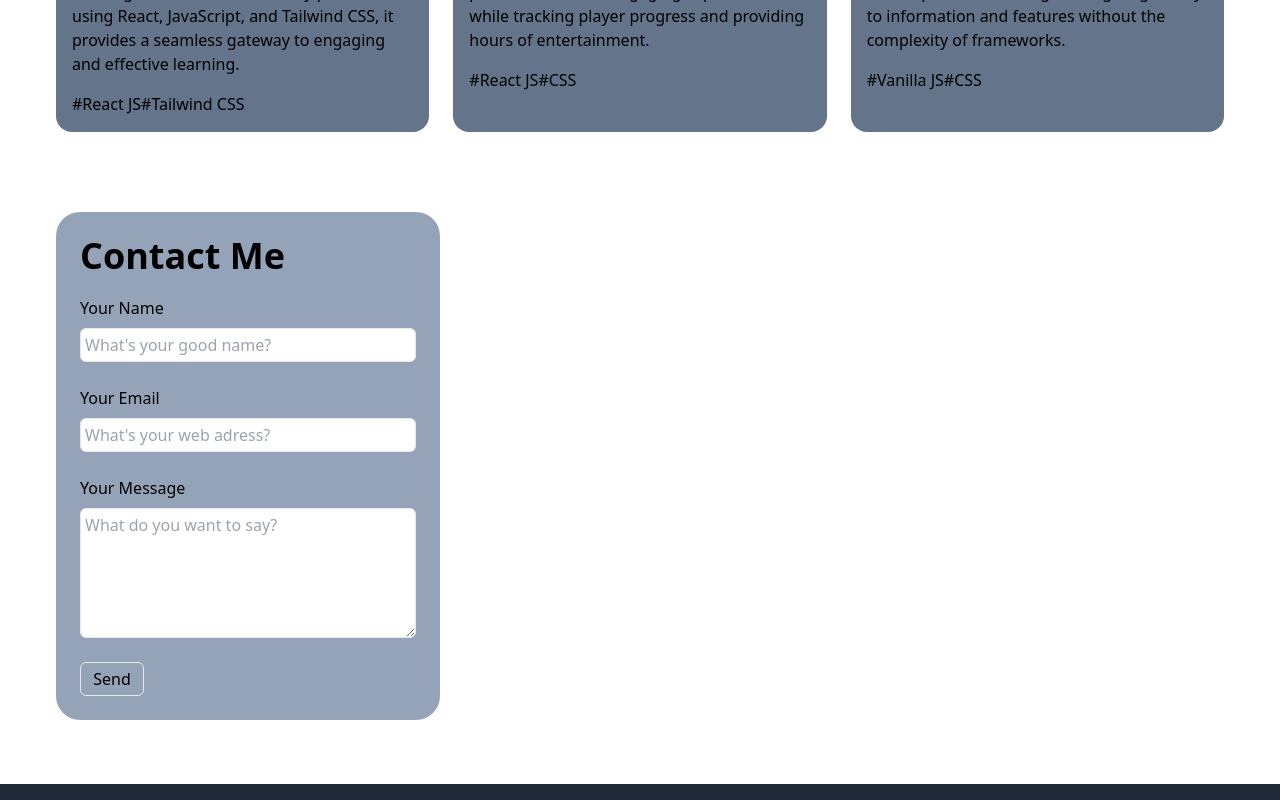
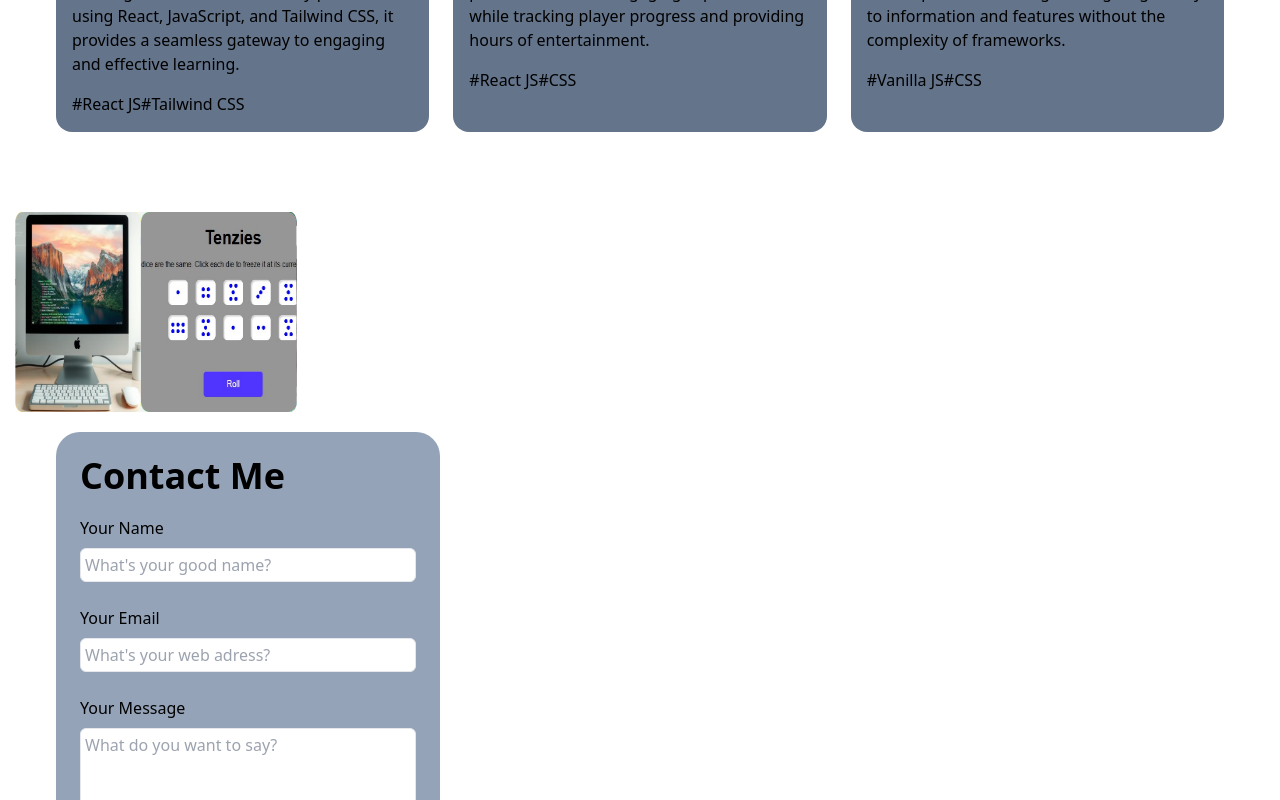
Before and after one commit to kaberege/kgn-fe-reactjs, a React (Vite) app in the folder kgn-portfolio/: page / in a window 1280 px wide. Shown: the part 2000-2800 px from the top of the page. Built offline with nearby package versions, Linux system fonts and the light colour scheme.

Commit message:
added 3d animation

```diff
--- a/kgn-portfolio/src/components/Main.jsx
+++ b/kgn-portfolio/src/components/Main.jsx
@@ -140,8 +140,16 @@ const Main = () => {
                     </div>
                 </section>
                 <section>
-                    <div></div>
-                    <div className='xl:w-96 bg-slate-400 p-6 rounded-3xl'>
+                    <div className="cube">
+                        <div className="face front"><img src={quiz} alt="Front" /></div>
+                        <div className="face back"><img src={tenzy} alt="Back" /></div>
+                        <div className="face left"><img src={vanilla} alt="Left" /></div>
+                        <div className="face right"><img src={devLaptop} alt="Right" /></div>
+                        <div className="face top"><img src={profile} alt="Top" /></div>
+                        <div className="face bottom"><img src={quiz} alt="Bottom" /></div>
+                    </div>
+
+                    <div className='xl:w-96 bg-slate-400 p-6 rounded-3xl mt-5'>
                         <h2 className='text-4xl max-sm:text-2xl font-bold mb-5'>Contact Me</h2>
                         <form
                             className='flex flex-col gap-6 '
@@ -196,8 +204,8 @@ const Main = () => {
 
                     </div>
                 </div>
-            </div>
-        </main>
+            </div >
+        </main >
     )
 }
 
--- a/kgn-portfolio/src/index.css
+++ b/kgn-portfolio/src/index.css
@@ -3,7 +3,92 @@
 @tailwind utilities;
 
 * {
-    margin: 0;
-    padding: 0;
-    box-sizing: border-box;
+  margin: 0;
+  padding: 0;
+  box-sizing: border-box;
+}
+.cube {
+  position: relative;
+  width: 200px;
+  height: 200px;
+  transform-style: preserve-3d;
+  animation: rotate 10s infinite linear;
+}
+
+.face {
+  position: absolute;
+  width: 200px;
+  height: 200px;
+  border-radius: 10px; /* Optional, for rounded corners */
+  overflow: hidden;
+  display: flex;
+  align-items: center;
+  justify-content: center;
+}
+
+.front  { background: rgba(255, 0, 0, 0.7); transform: rotateY(0deg) translateZ(100px); }
+.back   { background: rgba(0, 255, 0, 0.7); transform: rotateY(180deg) translateZ(100px); }
+.left   { background: rgba(0, 0, 255, 0.7); transform: rotateY(-90deg) translateZ(100px); }
+.right  { background: rgba(255, 255, 0, 0.7); transform: rotateY(90deg) translateZ(100px); }
+.top    { background: rgba(255, 0, 255, 0.7); transform: rotateX(90deg) translateZ(100px); }
+.bottom { background: rgba(0, 255, 255, 0.7); transform: rotateX(-90deg) translateZ(100px); }
+
+
+@keyframes rotate {
+  from {
+    transform: rotateY(0deg);
   }
+  to {
+    transform: rotateY(360deg);
+  }
+}
+
+.face img {
+  width: 100%;
+  height: 100%;
+  object-fit: cover;
+  border-radius: 10px; /* Optional, for rounded corners */
+}
+
+/*
+.slider {
+  position: relative;
+  width: 200px;
+  height: 200px;
+  overflow: hidden;
+  transform-style: preserve-3d;
+  animation: rotate 30s linear infinite;
+}
+
+@keyframes rotate {
+  0% {
+    transform: perspective(1000px) rotateY(0deg);
+  }
+
+  100% {
+    transform: perspective(1000px) rotateY(360deg);
+  }
+}
+
+.slider span {
+  position: absolute;
+  top: 0;
+  left: 0;
+  width: 100%;
+  height: 100%;
+  transform-origin: center;
+  transform-style: preserve-3d;
+  transform: rotateY(calc(var(--i) * 45deg)) translateZ(350px);
+}
+
+.slider span img {
+  position: absolute;
+  top: 0;
+  left: 0;
+  width: 100%;
+  height: 100%;
+  border-radius: 10px;
+  object-fit: cover;
+  transition: 2s;
+}
+  */
```
